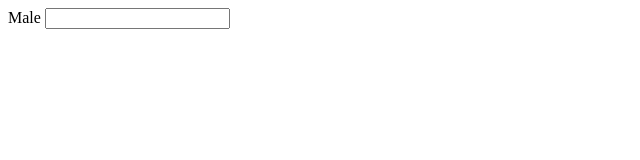
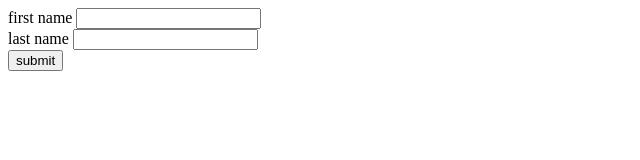
Before and after one commit to soum/FormValidation, a plain HTML site: page index.html in a window 1280 px wide. Shown: the whole page, without its empty margins (0-640 px from the left). Drawn offline with nearby package versions, Linux system fonts and the light colour scheme.

Commit message:
Update index.html

```diff
--- a/index.html
+++ b/index.html
@@ -8,9 +8,17 @@
 
 <body>
 	<form id="profile" name="profile">
-	  <label for="firstName">Male</label>
-	  <input type="text" name="firstname" id="firstName" maxlength="20" value=""/>
+	  <div>
+	    <label for="firstName">first name</label>
+	    <input type="text" name="firstname" id="firstName" maxlength="20" class="required" value="" />
+	  </div>
+	  <div>
+	    <label for="firstName">last name</label>
+	    <input type="text" name="lastName" id="lastName" maxlength="20" class="required" value="" />
+	  </div>
+	  <input type="submit" name="sumit" value="submit" />
 	</form>
+
 </body>
 
 </html>
```
